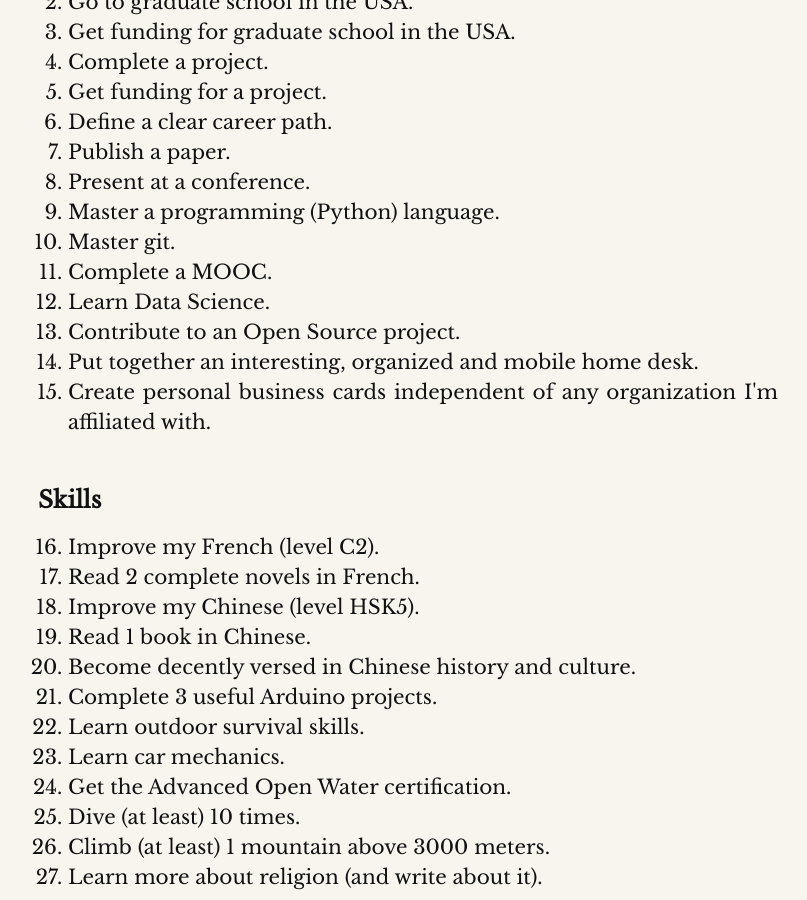
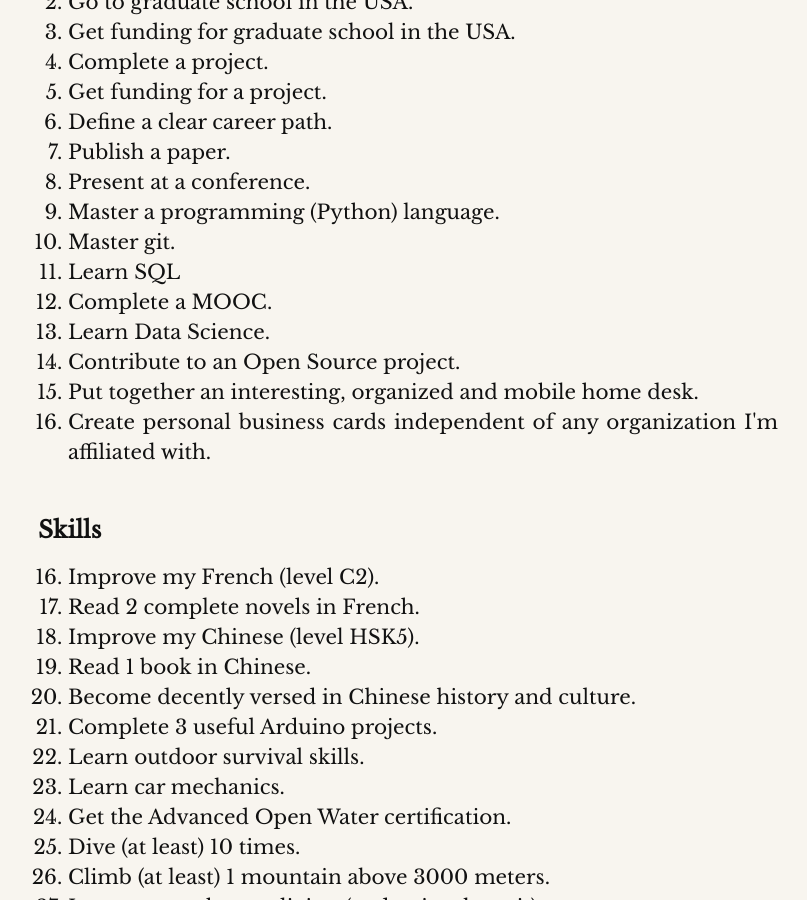
Before and after one commit to josepcasas/ctbs.me, a Jekyll site: the page built from _posts/Notes/2015-05-23-goals.html, in a window 1280 px wide and 900 px high, scrolled down 1056 px. Shown: the whole window, without its empty margins (232-1039 px from the left). Built offline with Jekyll 4.4.1, drawn with Linux system fonts in a browser that asks for light colours; Markdown is read by kramdown in place of the engine named in the settings.

Commit message:
updated goals

```diff
--- a/_posts/Notes/2015-05-23-goals.html
+++ b/_posts/Notes/2015-05-23-goals.html
@@ -32,6 +32,7 @@ I particularly like the idea of setting 101 goals in 1001 days (almost 3 years).
 <li>Present at a conference. </li>
 <li>Master a programming (Python) language. </li>
 <li>Master git. </li>
+<li>Learn SQL </li>
 <li>Complete a MOOC. </li>
 <li>Learn Data Science. </li>
 <li>Contribute to an Open Source project. </li>
```
